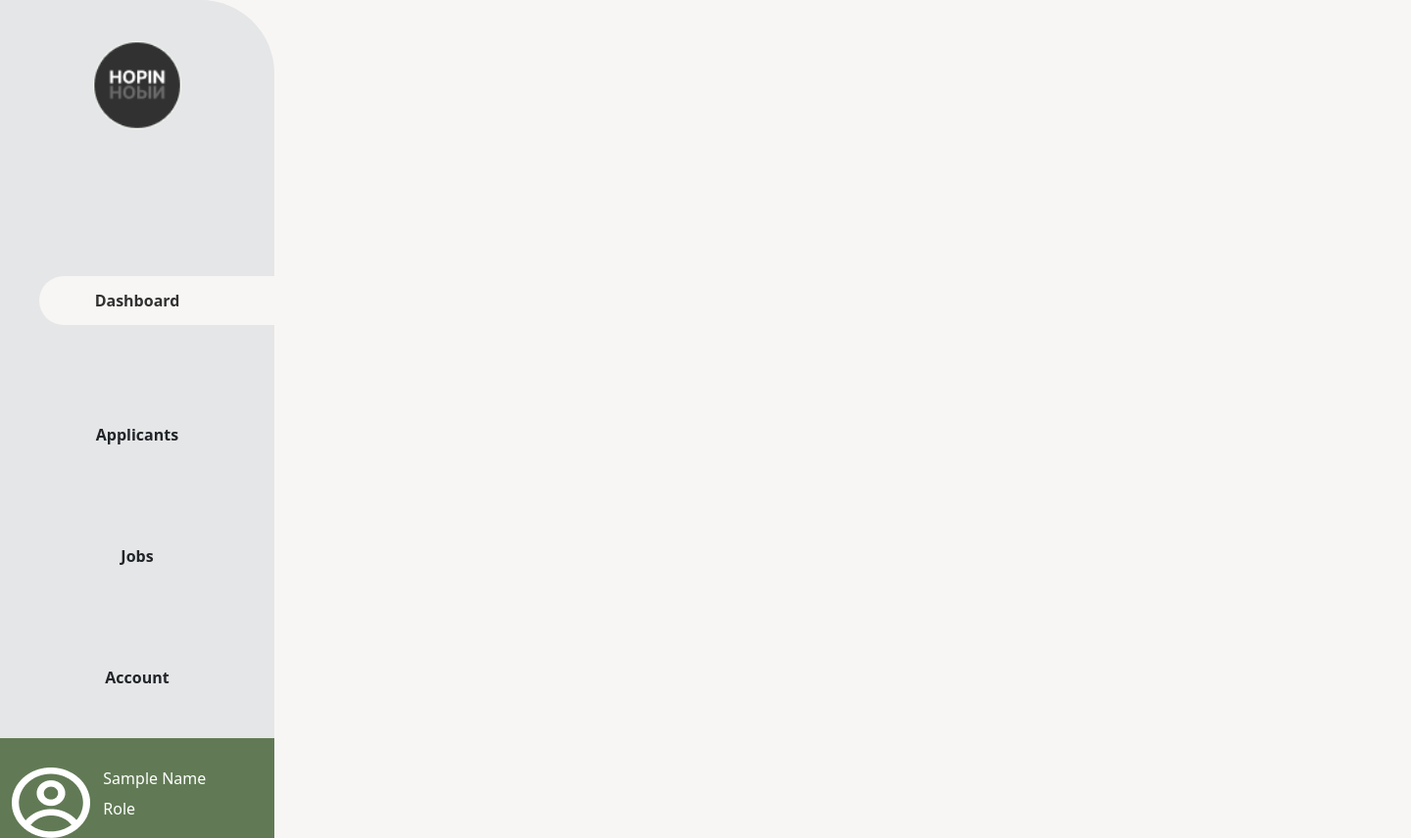
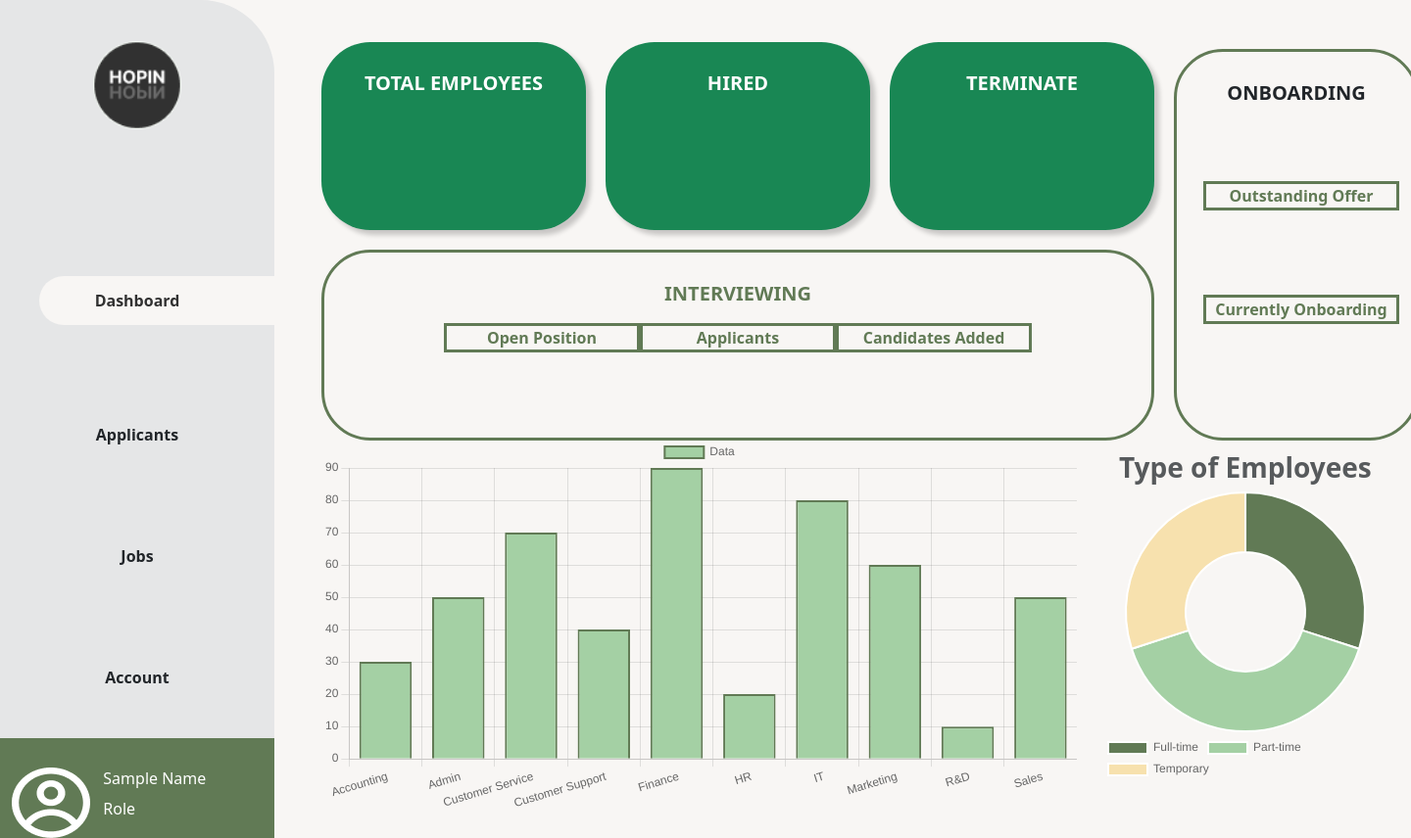
Before and after one commit to ayaolitoquit/hopin, a PHP site: page /html/dashboard.html in a window 1440 px wide. Shown: the whole page at 98% size. Run offline with PHP 8.4, Linux system fonts and the light colour scheme; some libraries are stand-ins or nearby versions.

Commit message:
Dashboard content

```diff
--- a/css/dashboard.css
+++ b/css/dashboard.css
@@ -64,4 +64,75 @@ body {
     color: #FFFFFF !important;
 }
 
-/* content */
+/* content starts here */
+
+.content{
+    position: absolute;
+    justify-content: center;
+    margin-top: 3%;
+    margin-left: 20%;
+    padding: 0px;
+}
+.content div{
+    margin-left: 20px;
+    padding: 0px;
+    border-radius: 50px;
+    margin-bottom: 10px;
+}
+.bg-success{
+    width: 270px;
+    height: 192px;
+    box-shadow: 5px 5px 5px rgba(0, 0, 0, 0.2);
+}
+.interviewing{
+    width: 850px;
+    border: #617A55 solid;
+    background-color: none !important;
+}
+.interviewing h5{
+    color: #617A55;
+}
+.onboarding{
+    height: 400px;
+    margin-top: -205px;
+    border: #617A55 solid;
+    width: 250px;
+}
+.onboarding p{
+    margin-top: 70px !important;
+    margin-left: 7px;
+    color: #617A55;
+    font-weight: bold;
+    text-align: center;
+    border: #617A55 solid;
+}
+.process{
+    margin-left: 0px !important;
+    justify-content: center;
+}
+.process p{
+    margin-top: 10px;
+    border: solid whitesmoke;
+    width: 200px;
+    font-weight: bold;
+    color: #617A55;
+    border: #617A55 solid;
+
+}
+/* Donut Chart Starts Here */
+.donutChart{
+    margin-left: 77%;
+    margin-top: 32%;
+}
+/* Donut Chart Ends Here */
+
+/* Bar Graph Starts Here */
+.barGraph{
+    margin-top: 31%;
+    margin-left: 22%;
+}
+.chart-container{
+    width: 770px;
+    height: 100px;
+}
+/* Bar Graph Ends Here */
--- a/html/dashboard.html
+++ b/html/dashboard.html
@@ -1,22 +1,35 @@
 <!DOCTYPE html>
 <html lang="en">
   <head>
-    <meta charset="UTF-8">
-    <meta http-equiv="X-UA-Compatible" content="IE=edge">
-    <meta name="viewport" content="width=device-width, initial-scale=1">
-    <link href="https://cdn.jsdelivr.net/npm/bootstrap@5.3.0/dist/css/bootstrap.min.css" rel="stylesheet" integrity="sha384-9ndCyUaIbzAi2FUVXJi0CjmCapSmO7SnpJef0486qhLnuZ2cdeRhO02iuK6FUUVM" crossorigin="anonymous">
-    <link rel="stylesheet" type="text/css" href="..\css\dashboard.css ">
+    <meta charset="UTF-8" />
+    <meta http-equiv="X-UA-Compatible" content="IE=edge" />
+    <meta name="viewport" content="width=device-width, initial-scale=1" />
+    <link
+      href="https://cdn.jsdelivr.net/npm/bootstrap@5.3.0/dist/css/bootstrap.min.css"
+      rel="stylesheet"
+      integrity="sha384-9ndCyUaIbzAi2FUVXJi0CjmCapSmO7SnpJef0486qhLnuZ2cdeRhO02iuK6FUUVM"
+      crossorigin="anonymous"
+    />
+    <link rel="stylesheet" type="text/css" href="..\css\dashboard.css " />
+    <script src="https://cdn.jsdelivr.net/npm/chart.js"></script>
     <title>Hopin</title>
   </head>
 
   <body>
     <!-- sidebar -->
-    <div class="sidebar d-flex flex-column flex-shrink-0 p-3" style="width: 280px;">
-        <img class="logo-sidebar" src="..\images\Logo.png" alt="">
+    <div
+      class="sidebar d-flex flex-column flex-shrink-0 p-3"
+      style="width: 280px"
+    >
+      <img class="logo-sidebar" src="..\images\Logo.png" alt="" />
 
       <ul class="nav nav-pills flex-column mb-auto mt-1 fw-bold">
         <li class="nav-item my-3">
-                <a href="..\html\dashboard.html" class="nav-link active d-flex align-items-center justify-content-center" aria-current="page">
+          <a
+            href="..\html\dashboard.html"
+            class="nav-link active d-flex align-items-center justify-content-center"
+            aria-current="page"
+          >
             Dashboard
           </a>
         </li>
@@ -26,9 +39,7 @@
           </a>
         </li>
         <li class="nav-item my-3">
-                <a href="..\html\jobs.html" class="nav-link link-dark">
-                    Jobs
-                </a>
+          <a href="..\html\jobs.html" class="nav-link link-dark"> Jobs </a>
         </li>
         <li class="nav-item my-3">
           <a href="..\html\account.html" class="nav-link link-dark">
@@ -39,25 +50,146 @@
 
       <div class="custom-div row">
         <div class="col-4 iconUser-container">
-                <img class="iconUser d-flex justify-content-center align-items-center mt-2" src="..\images\svg\icnUser.png" alt="">
+          <img
+            class="iconUser d-flex justify-content-center align-items-center mt-2"
+            src="..\images\svg\icnUser.png"
+            alt=""
+          />
         </div>
-            <div class="col-8 d-flex justify-content-center flex-column flex-grow-1 mt-2 userDetails">
+        <div
+          class="col-8 d-flex justify-content-center flex-column flex-grow-1 mt-2 userDetails"
+        >
           <h6>Sample Name</h6>
           <p>Role</p>
         </div>
       </div>
+
+      <!-- content -->
+      <div class="content">
+        <div class="d-flex flex-row">
+          <div class="bg-success">
+            <h5 class="text-white fw-bold text-center mt-2">TOTAL EMPLOYEES</h5>
+          </div>
+          <div class="bg-success">
+            <h5 class="text-white text-center fw-bold mt-2">HIRED</h5>
+          </div>
+          <div class="bg-success">
+            <h5 class="text-white text-center fw-bold mt-2">TERMINATE</h5>
+          </div>
+        </div>
+        <div class="process">
+          <div class="d-flex flex-row">
+            <div class="interviewing">
+              <h5 class="text-center fw-bold mt-2">INTERVIEWING</h5>
+              <div class="d-flex flex-row text-center m-2 justify-content-center">
+                <p>Open Position</p>
+                <p>Applicants</p>
+                <p>Candidates Added</p>
+              </div>
+            </div>
+            <div class="onboarding">
+              <h5 class="text-center fw-bold mt-2">ONBOARDING</h5>
+              <div class="d-flex flex-column text-center justify-content-center ml-4">
+                <p>Outstanding Offer</p>
+                <p>Currently Onboarding</p>
+              </div>
+            </div>
+          </div>
+        </div>
       </div>
 
-    <!-- content -->
+      <!-- Donut Chart Starts here -->
+      <div class="donutChart position-absolute">
+        <div class="container">
+          <h3 class="fw-bold text-center text-muted">Type of Employees</h3>
+        <canvas id="donutChart"></canvas>
+        </div>
+        <script>
+        // Data for the donut chart
+          var data = {
+          labels: ["Full-time", "Part-time", "Temporary"],
+          datasets: [
+            {
+              data: [30, 40, 30], // Data values for each label
+              backgroundColor: ["#617A55","#A4D0A4", "#F7E1AE"], // Colors for each segment
+            },
+          ],
+        };
 
+        // Create a donut chart
+        var ctx = document.getElementById("donutChart").getContext("2d");
+        var donutChart = new Chart(ctx, {
+          type: "doughnut",
+          data: data,
+          options: {
+            responsive: true,
+            maintainAspectRatio: true,
+            plugins: {
+              legend: {
+                position: "bottom",
+                align: 'start',
+              },
+            },
+            animation: {
+              animateRotate: true,
+              animateScale: true,
+            },
+          },
+        });
+        </script>
+      </div>
+      <!-- Donut Chart Ends Here -->
 
+      <!-- Bar Graph Starts Here -->
+      <div class="barGraph position-absolute">
+        <div class="container">
+          <div class="chart-container">
+            <canvas id="myChart"></canvas>
+          </div>
+        </div>
 
+        <script src="https://cdn.jsdelivr.net/npm/chart.js@3.7.0"></script>
+        <script>
+          // Data for the bar graph
+          var labels = ['Accounting', 'Admin', 'Customer Service', 'Customer Support', 'Finance', 'HR', 'IT', 'Marketing', 'R&D', 'Sales'];
+          var data = [30, 50, 70, 40, 90, 20, 80, 60, 10, 50];
 
-
-
-
+          // Create the bar graph
+          var ctx = document.getElementById('myChart').getContext('2d');
+          var myChart = new Chart(ctx, {
+            type: 'bar',
+            data: {
+              labels: labels,
+              datasets: [{
+                label: 'Data',
+                data: data,
+                backgroundColor: 'rgba(164, 208, 164, 1)',
+                borderColor: 'rgba(97, 122, 85, 1)',
+                borderWidth: 2
+              }]
+            },
+            options: {
+              scales: {
+                y: {
+                  beginAtZero: true,
+                  ticks: {
+                    stepSize: 10,
+                    max: 100
+                  }
+                }
+              }
+            }
+          });
+        </script>
+      </div>
+      <!-- Bar Graph Ends Here -->
 
     <!-- Javascript -->
-    <script src="https://cdn.jsdelivr.net/npm/bootstrap@5.3.0/dist/js/bootstrap.bundle.min.js" integrity="sha384-geWF76RCwLtnZ8qwWowPQNguL3RmwHVBC9FhGdlKrxdiJJigb/j/68SIy3Te4Bkz" crossorigin="anonymous"></script>
+    <script
+      src="https://cdn.jsdelivr.net/npm/bootstrap@5.3.0/dist/js/bootstrap.bundle.min.js"
+      integrity="sha384-geWF76RCwLtnZ8qwWowPQNguL3RmwHVBC9FhGdlKrxdiJJigb/j/68SIy3Te4Bkz"
+      crossorigin="anonymous"
+    >
+  </script>
   </body>
 </html>
```
Lines whose indentation alone changed are shown as unchanged.
